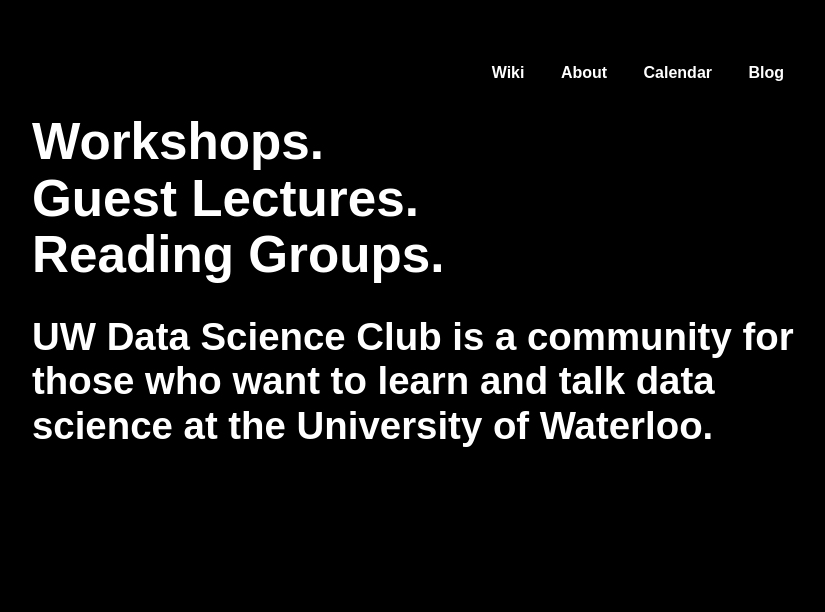
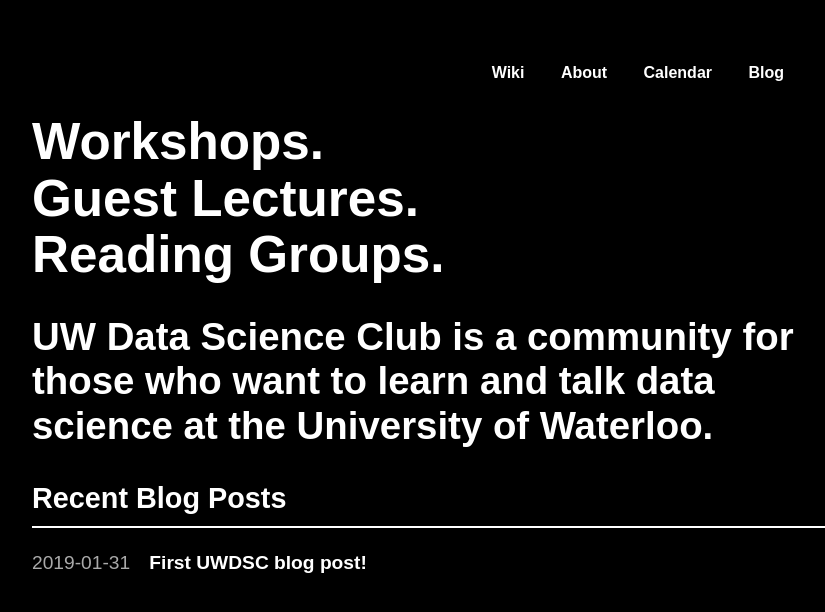
Before and after one commit to Waterloo-Data-Science-Club/waterloodatascience, a Jekyll site: the page built from index.html, in a window 1280 px wide. Shown: the top 612 px of the page, without its empty margins (208-1033 px from the left). Built offline with Jekyll 4.4.1, drawn with Linux system fonts in a browser that asks for light colours.

Commit message:
Add blog post previews

```diff
--- a/index.html
+++ b/index.html
@@ -20,6 +20,14 @@
       <h1 class="title-text">Reading Groups.</h1>
       <h2>UW Data Science Club is a community for those who want to learn and talk data science at the University of Waterloo.</h2>
     </section>
+    <h1 id="blog-header">Recent Blog Posts</h1>
+    <hr class="horizontal-rule"/>
+    {% for post in site.posts limit:5 %}
+      <div class="post-preview">
+        <h1 class="post-title">{{ post.title }}</h1>
+        <p class="post-date">{{ post.date | date: "%Y-%m-%d" }}</p>
+      </div>
+    {% endfor %}
   </div>
 </body>
 </html>
--- a/styles/style.css
+++ b/styles/style.css
@@ -22,6 +22,18 @@
 
 p {
   color: white;
+}
+
+.horizontal-rule {
+  display: block;
+  width: 100%;
+  background: white;
+  border: 1px solid white;
+}
+
+#blog-header {
+  font-size: 1.8em;
+  margin: 0.1em 0;
 }
 
 #title-panel {
@@ -75,6 +87,21 @@
   background: #fff;
 }
 
+.post-preview {
+  margin: 1.5em 0;
+}
+
+.post-date {
+  color: #AAA;
+  font-size: 1em;
+  margin: 0;
+}
+
+.post-title {
+  margin: 0;
+  font-size: 1.2em;
+}
+
 /* Tablet Styles */
 @media only screen and (min-width: 768px) and (max-width: 960px), (orientation: landscape) {
   #title-panel {
@@ -88,6 +115,17 @@
 
 /* Desktop Styles */
 @media only screen and (min-width: 961px) {
+  .post-preview {
+    display: flex;
+    margin: 1em 0em;
+  }
+
+  .post-date {
+    order: -1;
+    margin-right: 1em;
+    font-size: 1.2em;
+  }
+
   #title-panel {
     font-size: 1.6em;
   }
```
